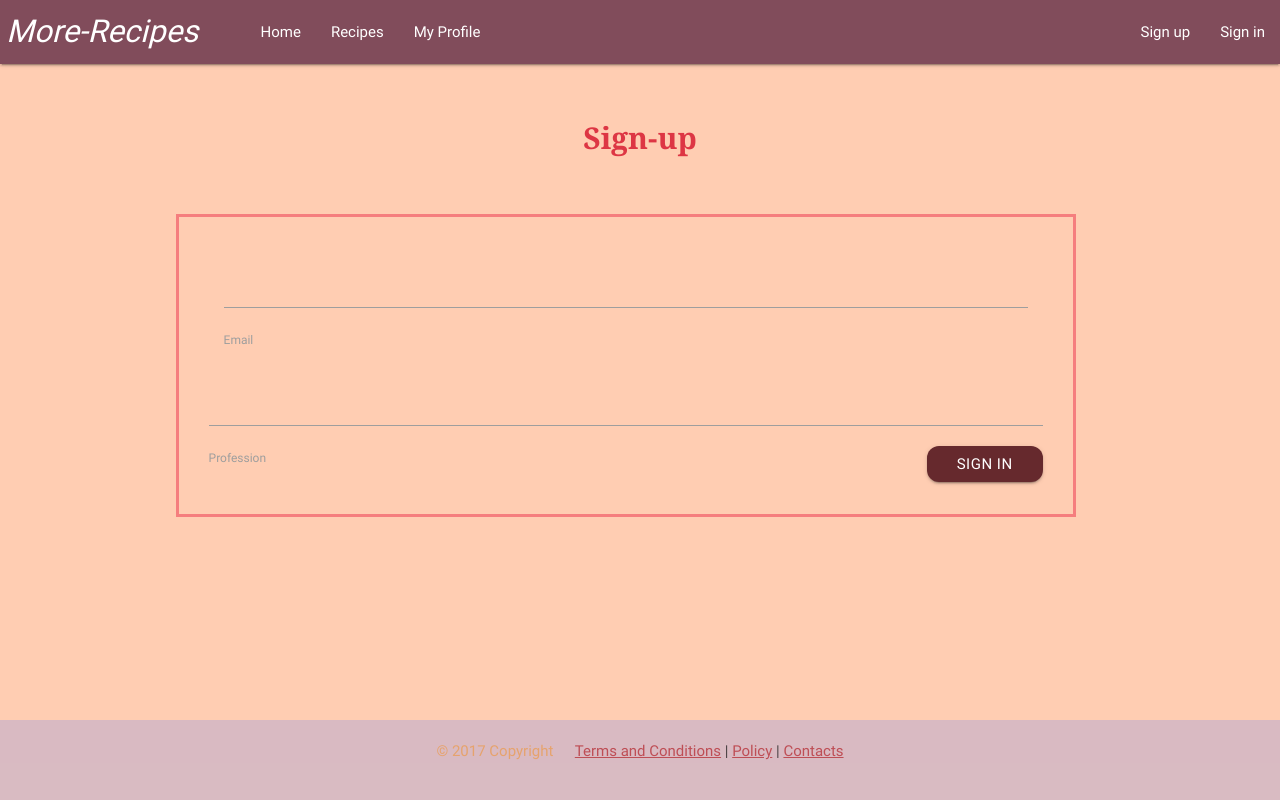
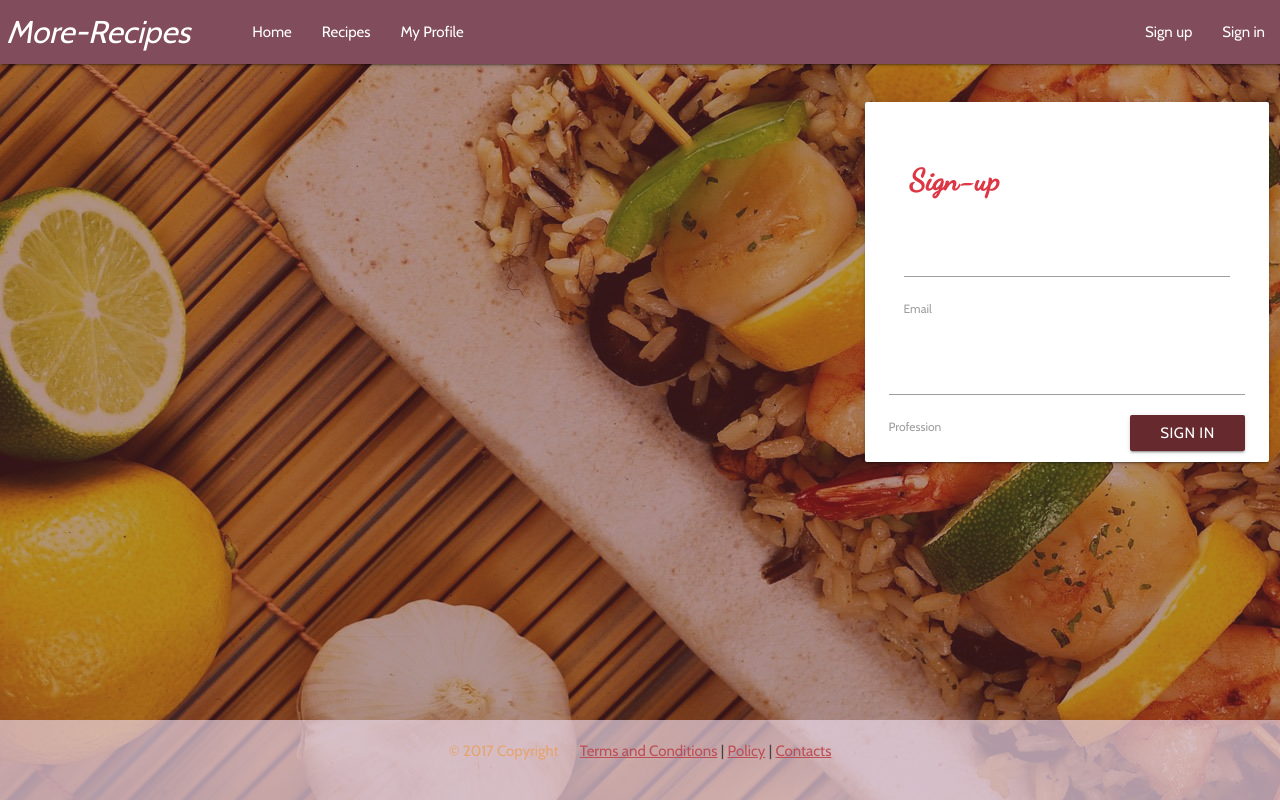
Before and after one commit to dayoaj/More-Recipes, a plain HTML site: page template/sign in.html in a window 1280 px wide. Drawn offline with nearby package versions, Linux system fonts and the light colour scheme.

Commit message:
Add backround to sign in

```diff
--- a/template/css/main.css
+++ b/template/css/main.css
@@ -5,32 +5,39 @@
     flex-direction: column;
     margin: 0 auto;
     min-height: 100vh;
-    background-color: #FFCDB2;
+    background-color: rgba(248, 224, 211, 0.75);
     color: rgba(43, 40, 40, 0.81);
-
+    font-family: 'Cabin', Helvetica, Arial, sans-serif;
 }
 
 h1, h2, h3, h4, h5 {
-    font-family: Georgia, Helvetica, 'Trebuchet MS', sans-serif;
+    font-family: 'Dancing Script', Georgia, Times, serif;;
     color: #DD3644;
     font-weight: bold;
+    line-height: 0.4rem;
 }
+
 h1 {
-    font-size: 2.2rem;
+    font-size: 3.1rem;
     text-align: center;
+    padding: 2em 1.5em;
 }
 h2 {
-    font-size: 2rem;
+    font-size: 2.5rem;
     text-align: center;
+    padding: 1.5em 1em;
 }
 h3 {
-    font-size: 1.8rem;
+    font-size: 2.0rem;
+    padding: 1em 0.7em;
 }
 h4 {
-    font-size: 1.4rem;
+    font-size: 1.5rem;
+    padding: 0.7em 0.5em;
 }
 h5 {
     font-size: 1.2rem;
+    padding: 0.7em 0.4em;
 }
 
 a {
@@ -44,7 +51,6 @@
 
 .button-format {
     background-color: #66292D;
-    border-radius: .8em;
 }
 
 .button-format:hover {
@@ -75,18 +81,10 @@
 
   .outer-wrapper {
     flex: 1 0 auto;
-    width: 96%;
+    width: 100%;
     min-height: 75vh;
     margin: 0 auto;
     padding: 2em 0;
-  }
-
-  .form-wrap {
-      width: 60em;
-      left: 4em;
-      border: 3px solid #F57E7E;
-      padding: 3em 2em;
-      margin: 4em 10em;
   }
 
   .space {
--- a/template/sign in.html
+++ b/template/sign in.html
@@ -6,11 +6,14 @@
   <title></title>
   <!--Import Google Icon Font-->
   <link href="https://fonts.googleapis.com/icon?family=Material+Icons" rel="stylesheet">
+  <link href="https://fonts.googleapis.com/css?family=Dancing+Script" rel="stylesheet">
+  <link href="https://fonts.googleapis.com/css?family=Cabin" rel="stylesheet">
 
   <!--Import materialize.css-->
   <link type="text/css" rel="stylesheet" href="css/materialize.min.css" media="screen,projection" />
 
   <link type="text/css" rel="stylesheet" href="css/main.css" />
+  <link type="text/css" rel="stylesheet" href="css/sign_up.css" />
 
 </head>
 
@@ -35,9 +38,11 @@
     </div>
   </header>
   <div class="outer-wrapper">
-    <div class="content">
-      <h2>Sign-up</h2>
-      <div class="form-wrap">
+    <div class="col s12">
+      <div class="row">
+        <div class="col s4 offset-s8">
+          <div class="card-panel #000">
+            <h3>Sign-up</h3>
             <form>
               <div class="space">
                 <input id="email" type="email" class="validate">
@@ -52,6 +57,10 @@
             </form>
           </div>
         </div>
+      </div>
+
+    </div>
+
   </div>
   <footer>
     <div class="container">
```
Also changed, not shown: template/My Profile.html (+2 -0 lines), template/My Recipes.html (+2 -0 lines), template/Recipe Catalog.html (+2 -0 lines), template/index.html (+2 -0 lines), template/recipe details.html (+4 -2 lines), template/sign up.html (+18 -5 lines). Lines whose indentation alone changed are shown as unchanged.
